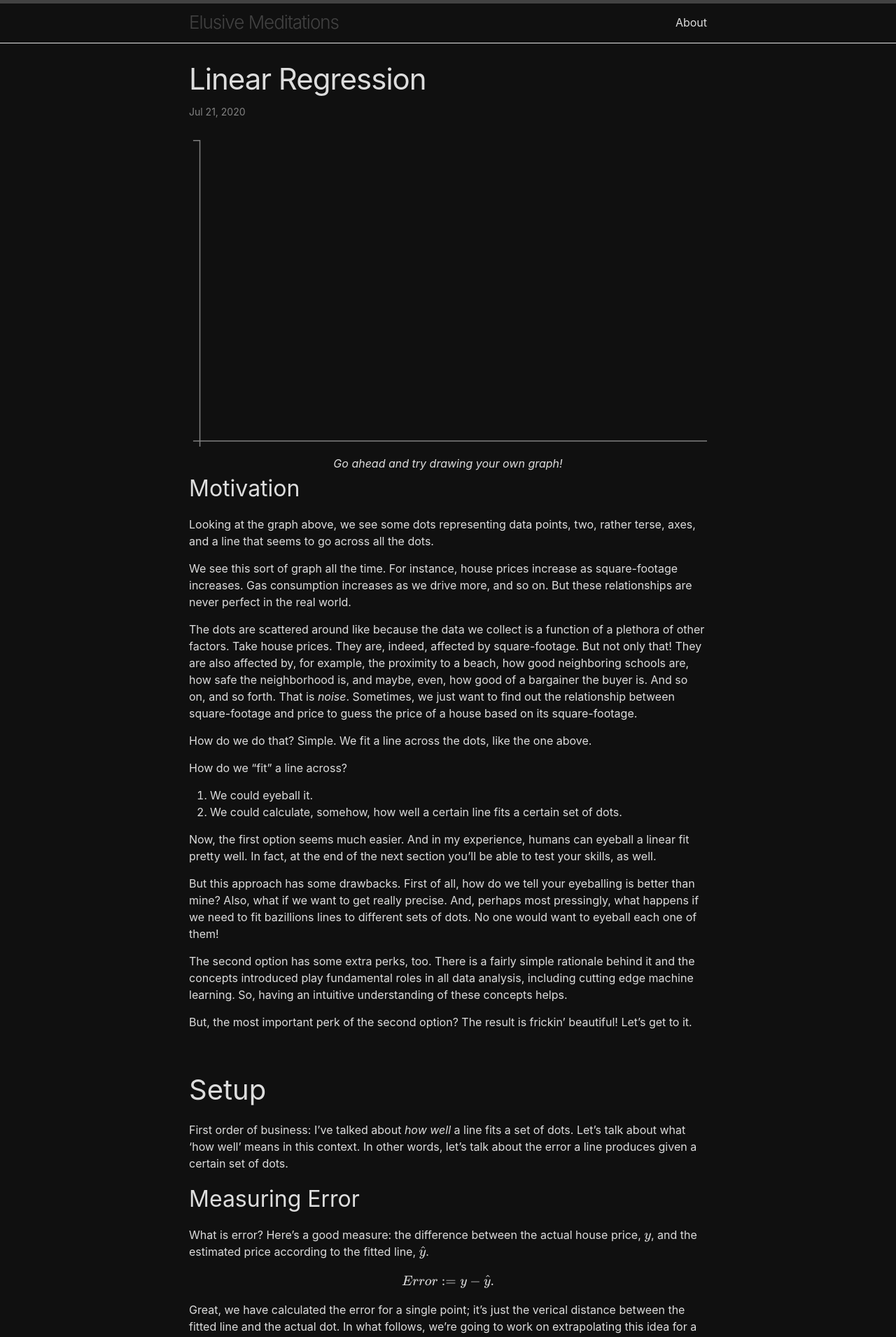
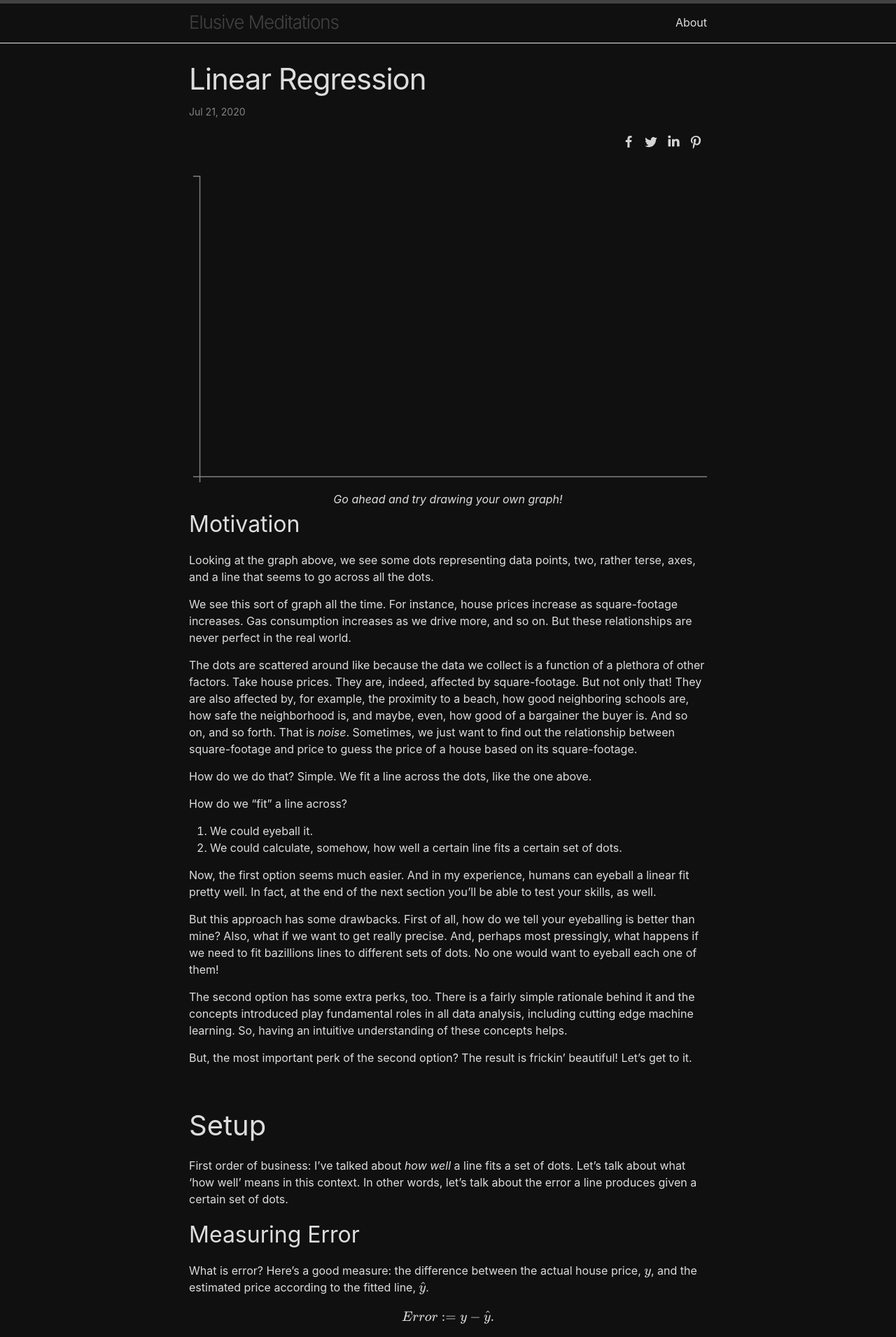
Before and after one commit to DoganCK/em, a Jekyll site: the page built from _posts/2020-7-21-linear-regression.md, in a window 1280 px wide. Shown: the top 1910 px of the page at 70% size. Built offline with Jekyll 4.4.1, drawn with Linux system fonts in a browser that asks for light colours; formulas are drawn with MathJax 3.

Commit message:
social share capability

```diff
--- /dev/null
+++ b/_includes/share-buttons.html
@@ -0,0 +1,36 @@
+{% if include.pageurl != nil and include.pageurl != '' %}
+    {% assign pageurl = include.pageurl %}
+{% else %}
+    {% assign pageurl = page.url %}
+{% endif %}
+
+<style>
+#share-buttons {display: inline-block; vertical-align: middle; }
+#share-buttons:after {content: ""; display: block; clear: both;}
+#share-buttons > div {
+    position: relative;
+    text-align: left;
+    height: 36px;
+    width: 32px;
+    float: left;
+    text-align: center;
+}
+#share-buttons > div > svg {height: 16px; fill: #d5d5d5; margin-top: 10px;}
+#share-buttons > div:hover {cursor: pointer;}
+#share-buttons > div.facebook:hover > svg {fill: #3B5998;}
+#share-buttons > div.twitter:hover > svg {fill: #55ACEE;}
+#share-buttons > div.linkedin:hover > svg {fill: #0077b5;}
+#share-buttons > div.pinterest:hover > svg {fill: #CB2027;}
+#share-buttons > div.instagram:hover > svg {fill: #C73B92;}
+#share-buttons > div.facebook > svg {height: 18px; margin-top: 9px;}
+#share-buttons > div.twitter > svg {height: 20px; margin-top: 8px;}
+#share-buttons > div.linkedin > svg {height: 19px; margin-top: 7px;}
+#share-buttons > div.pinterest > svg {height: 20px; margin-top: 9px;}
+</style>
+
+<div id="share-buttons">
+    <div class="facebook" title="Share this on Facebook" onclick="window.open('http://www.facebook.com/share.php?u={{ site.url }}{{ pageurl }}');"><svg viewBox="0 0 1792 1792" xmlns="http://www.w3.org/2000/svg"><path d="M1343 12v264h-157q-86 0-116 36t-30 108v189h293l-39 296h-254v759h-306v-759h-255v-296h255v-218q0-186 104-288.5t277-102.5q147 0 228 12z"/></svg></div>
+    <div class="twitter" title="Share this on Twitter" onclick="window.open('http://twitter.com/home?status={{ site.url }}{{ pageurl }}');"><svg viewBox="0 0 1792 1792" xmlns="http://www.w3.org/2000/svg"><path d="M1684 408q-67 98-162 167 1 14 1 42 0 130-38 259.5t-115.5 248.5-184.5 210.5-258 146-323 54.5q-271 0-496-145 35 4 78 4 225 0 401-138-105-2-188-64.5t-114-159.5q33 5 61 5 43 0 85-11-112-23-185.5-111.5t-73.5-205.5v-4q68 38 146 41-66-44-105-115t-39-154q0-88 44-163 121 149 294.5 238.5t371.5 99.5q-8-38-8-74 0-134 94.5-228.5t228.5-94.5q140 0 236 102 109-21 205-78-37 115-142 178 93-10 186-50z"/></svg></div>
+    <div class="linkedin" title="Share this on Linkedin" onclick="window.open('https://www.linkedin.com/shareArticle?mini=true&url={{ site.url }}{{ pageurl }}&title=&summary=&source=');"><svg viewBox="0 0 1792 1792" xmlns="http://www.w3.org/2000/svg"><path d="M477 625v991h-330v-991h330zm21-306q1 73-50.5 122t-135.5 49h-2q-82 0-132-49t-50-122q0-74 51.5-122.5t134.5-48.5 133 48.5 51 122.5zm1166 729v568h-329v-530q0-105-40.5-164.5t-126.5-59.5q-63 0-105.5 34.5t-63.5 85.5q-11 30-11 81v553h-329q2-399 2-647t-1-296l-1-48h329v144h-2q20-32 41-56t56.5-52 87-43.5 114.5-15.5q171 0 275 113.5t104 332.5z"/></svg></div>
+    {% if page.image %}<div class="pinterest" title="Share this on Pinterest" onclick="window.open('https://pinterest.com/pin/create/button/?url=&media={{ site.url }}{{ page.image }}&description=');"><svg viewBox="0 0 1792 1792" xmlns="http://www.w3.org/2000/svg"><path d="M256 597q0-108 37.5-203.5t103.5-166.5 152-123 185-78 202-26q158 0 294 66.5t221 193.5 85 287q0 96-19 188t-60 177-100 149.5-145 103-189 38.5q-68 0-135-32t-96-88q-10 39-28 112.5t-23.5 95-20.5 71-26 71-32 62.5-46 77.5-62 86.5l-14 5-9-10q-15-157-15-188 0-92 21.5-206.5t66.5-287.5 52-203q-32-65-32-169 0-83 52-156t132-73q61 0 95 40.5t34 102.5q0 66-44 191t-44 187q0 63 45 104.5t109 41.5q55 0 102-25t78.5-68 56-95 38-110.5 20-111 6.5-99.5q0-173-109.5-269.5t-285.5-96.5q-200 0-334 129.5t-134 328.5q0 44 12.5 85t27 65 27 45.5 12.5 30.5q0 28-15 73t-37 45q-2 0-17-3-51-15-90.5-56t-61-94.5-32.5-108-11-106.5z"/></svg></div>{% endif %}
+</div>
--- a/_layouts/post.html
+++ b/_layouts/post.html
@@ -13,6 +13,7 @@
       {%- if page.author -%}
         • <span itemprop="author" itemscope itemtype="http://schema.org/Person"><span class="p-author h-card" itemprop="name">{{ page.author }}</span></span>
       {%- endif -%}</p>
+    <div class="social-share">{% include share-buttons.html %}</div>
   </header>
 
   <div class="post-content e-content" itemprop="articleBody">
--- a/_sass/elusive/_layout.scss
+++ b/_sass/elusive/_layout.scss
@@ -261,3 +261,6 @@
     }
   }
 }
+.social-share {
+  text-align: right;
+}
```
